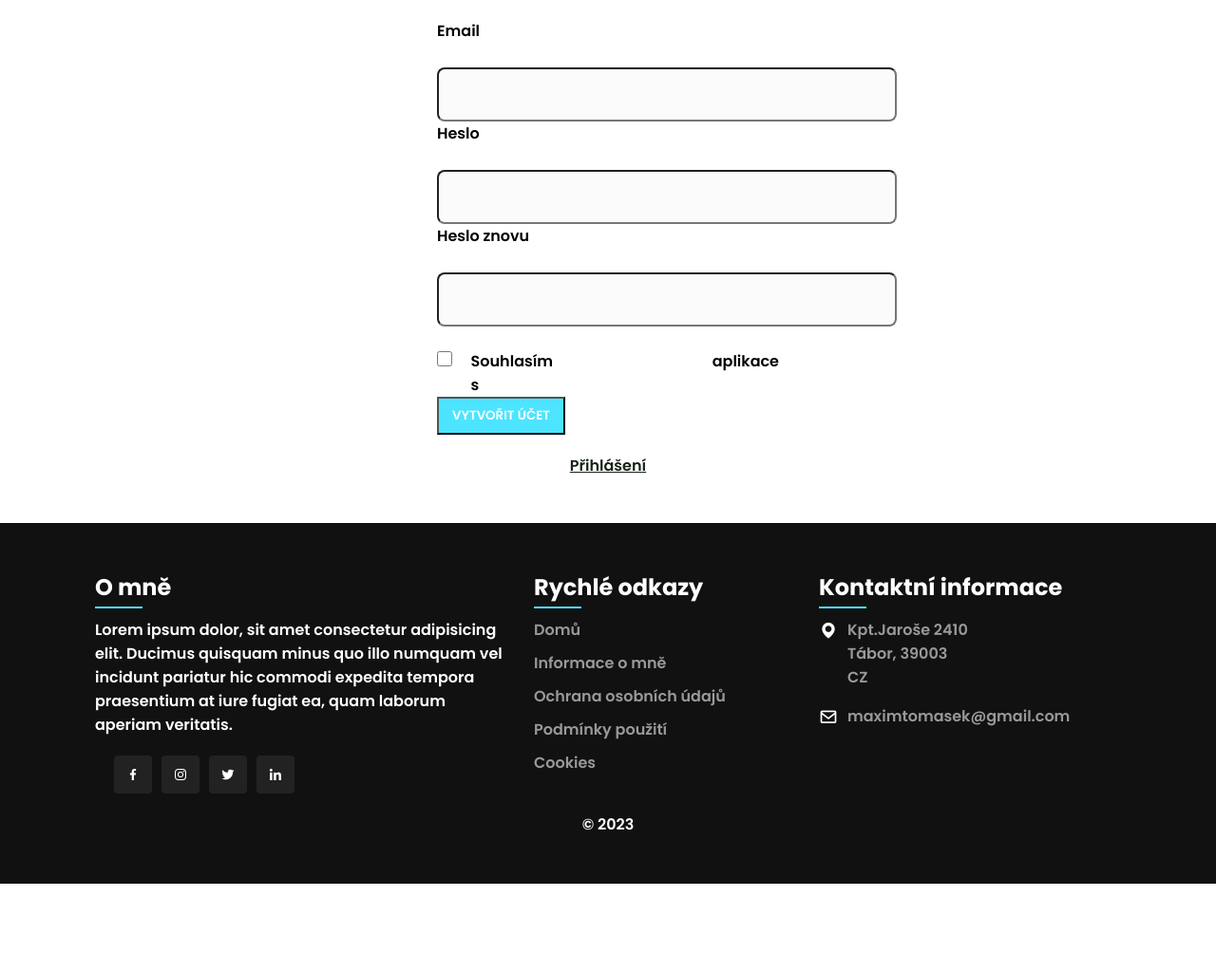
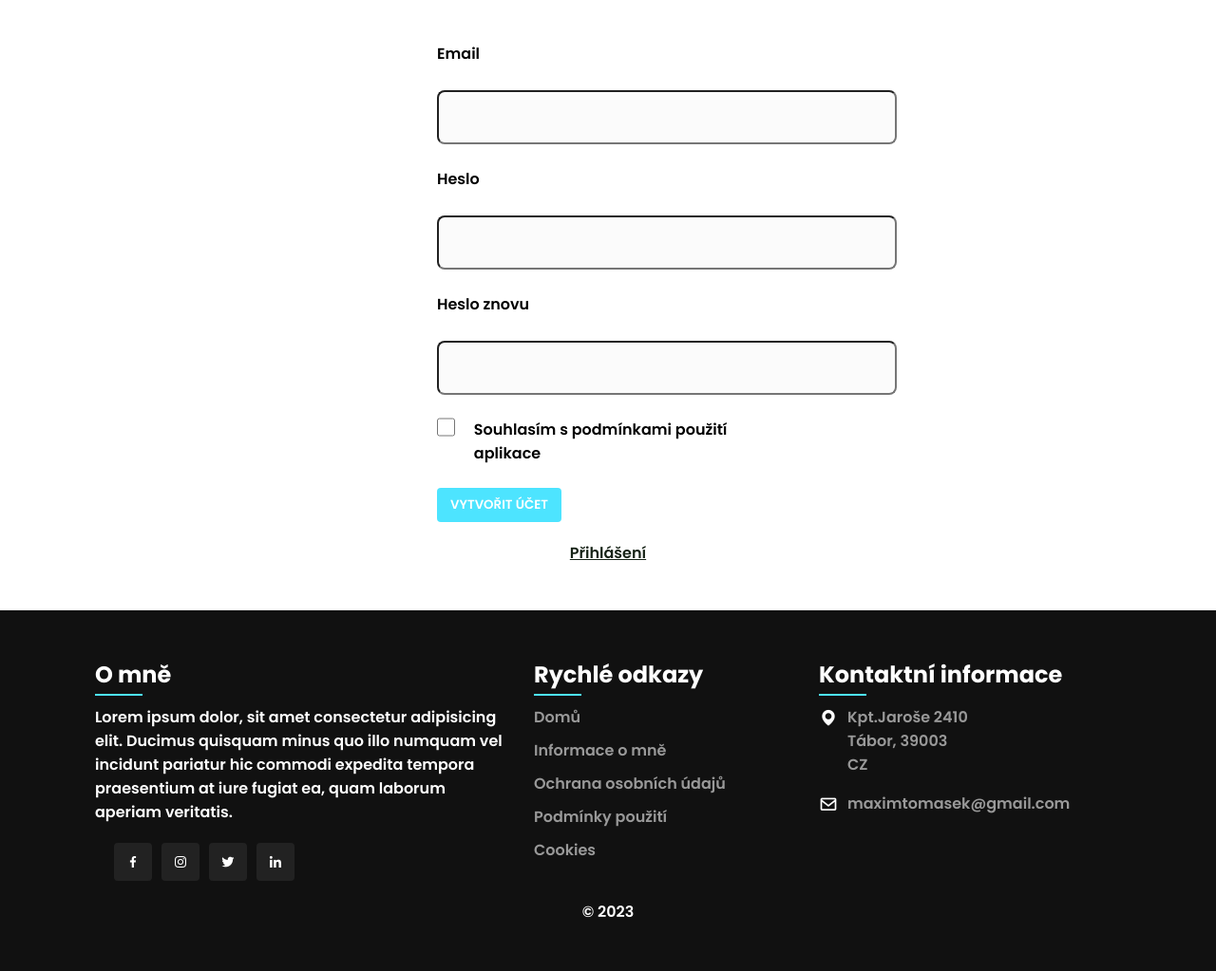
Before and after one commit to MaximTomasek/web-assignments-and-projects, a PHP site: page /register.html in a window 1280 px wide. Shown: the part 48-1071 px from the top of the page at 95% size. Before the commit the page ends 979 px from the top, so only its background shows below. Run offline with PHP 8.4, Linux system fonts and the light colour scheme.

Commit message:
Feat: fix margins

```diff
--- a/coding project-Maxim Tomášek/index.html
+++ b/coding project-Maxim Tomášek/index.html
@@ -13,7 +13,7 @@
 <nav>
     <div class="nav container">
         <a href="#" class="logo">náhodný <span>blog</span></a>
-        <a href="login.html" class="login">Příhlásit se</a>
+        <a href="login.html" class="button">Příhlásit se</a>
         <a href="register.html" class="registration">Vytvořit účet</a>
     </div>
 </nav>
--- a/coding project-Maxim Tomášek/register.html
+++ b/coding project-Maxim Tomášek/register.html
@@ -28,9 +28,9 @@
       <input type="password" name="confirm-password" id="confirm-password" class="input" required>
       <label for="terms" class="checkbox-label">
         <input type="checkbox" name="terms" id="terms" class="checkbox" required>
-        Souhlasím s <a href="#">podmínkami použití</a> aplikace
+        <span>Souhlasím s <a href="#" class="link-black">podmínkami použití</a> aplikace</span>
       </label>
-      <input type="submit" value="Vytvořit účet" class="button button--right">
+      <input type="submit" value="Vytvořit účet" class="button button--mt">
     </form>
 
     <a href="login.html" class="panel-link">Přihlášení</a>
--- a/coding project-Maxim Tomášek/style.css
+++ b/coding project-Maxim Tomášek/style.css
@@ -57,6 +57,10 @@ a{
     color: #fff;
 }
 
+.link-black {
+    color: #000000;
+}
+
 /* nav */
 nav{
     position: fixed;
@@ -93,18 +97,23 @@ nav.shadow .logo{
     color: var(--second-color);
 }
 
-.login{
+.button {
     padding: 8px 14px;
     text-transform: uppercase;
     font-weight: 500;
     border-radius: 4px;
     background: var(--second-color);
     color: var(--bg-color);
+    border: none;
 }
 
-.login:hover{
+.button:hover {
     background: hsl(199, 98%, 56%);
     transition: .5s;
+}
+
+.button--mt {
+    margin-top: 1.5rem;
 }
 
 .registration{
@@ -590,6 +599,7 @@ footer p{
 }
 
 .input-label, .checkbox-label {
+    display: inline-block;
     margin-top: 1.5rem;
 }
 
@@ -615,19 +625,6 @@ footer p{
     border-radius: 0.25rem;
 }
 
-.button {
-    padding: 8px 14px;
-    text-transform: uppercase;
-    font-weight: 500;
-    background: var(--second-color);
-    color: var(--bg-color);
-    cursor: pointer;
-}
-
-.button--right {
-    align-self: flex-end;
-}
-
 .panel-link {
     text-align: center;
     display: block;
```
